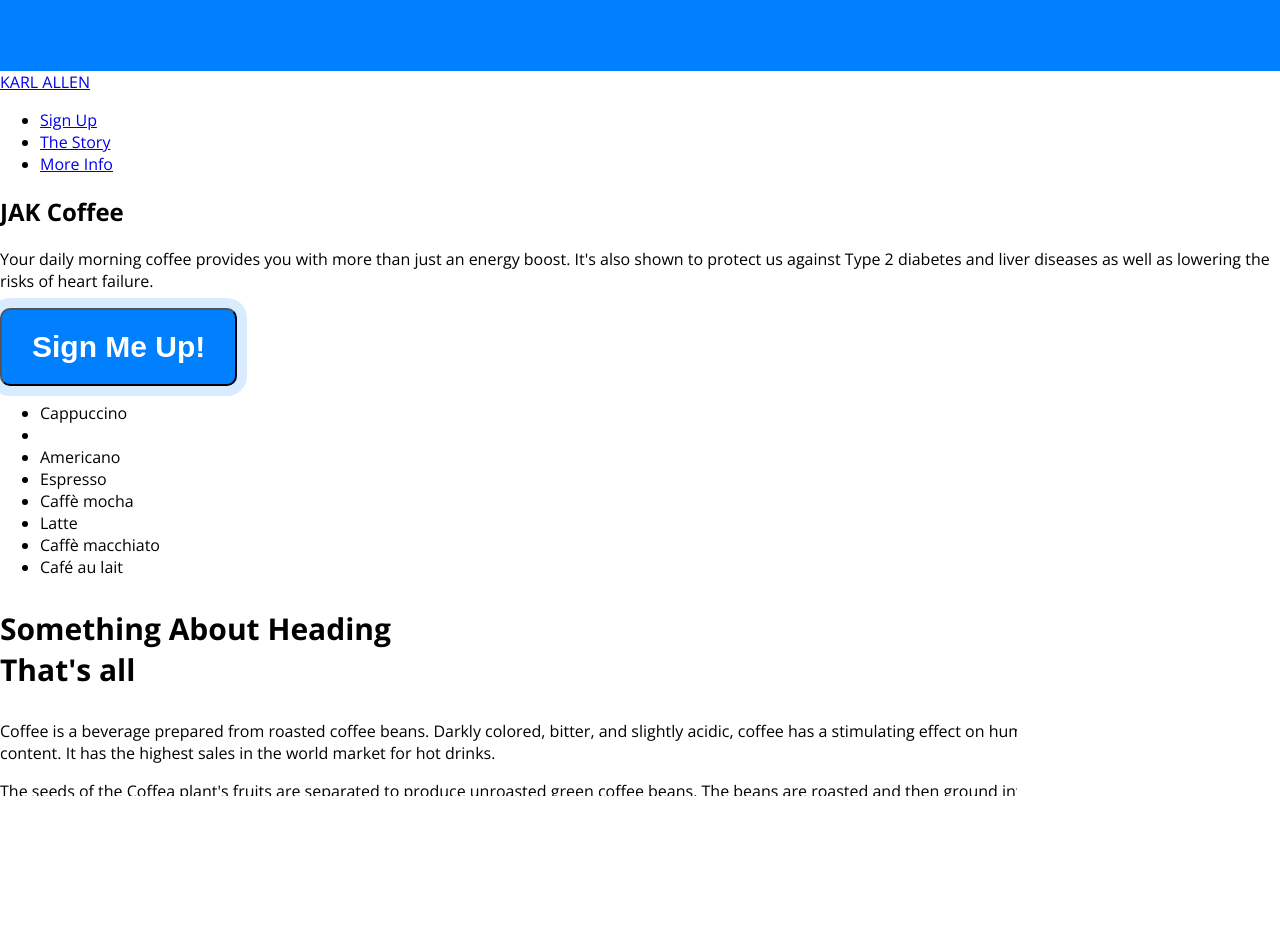
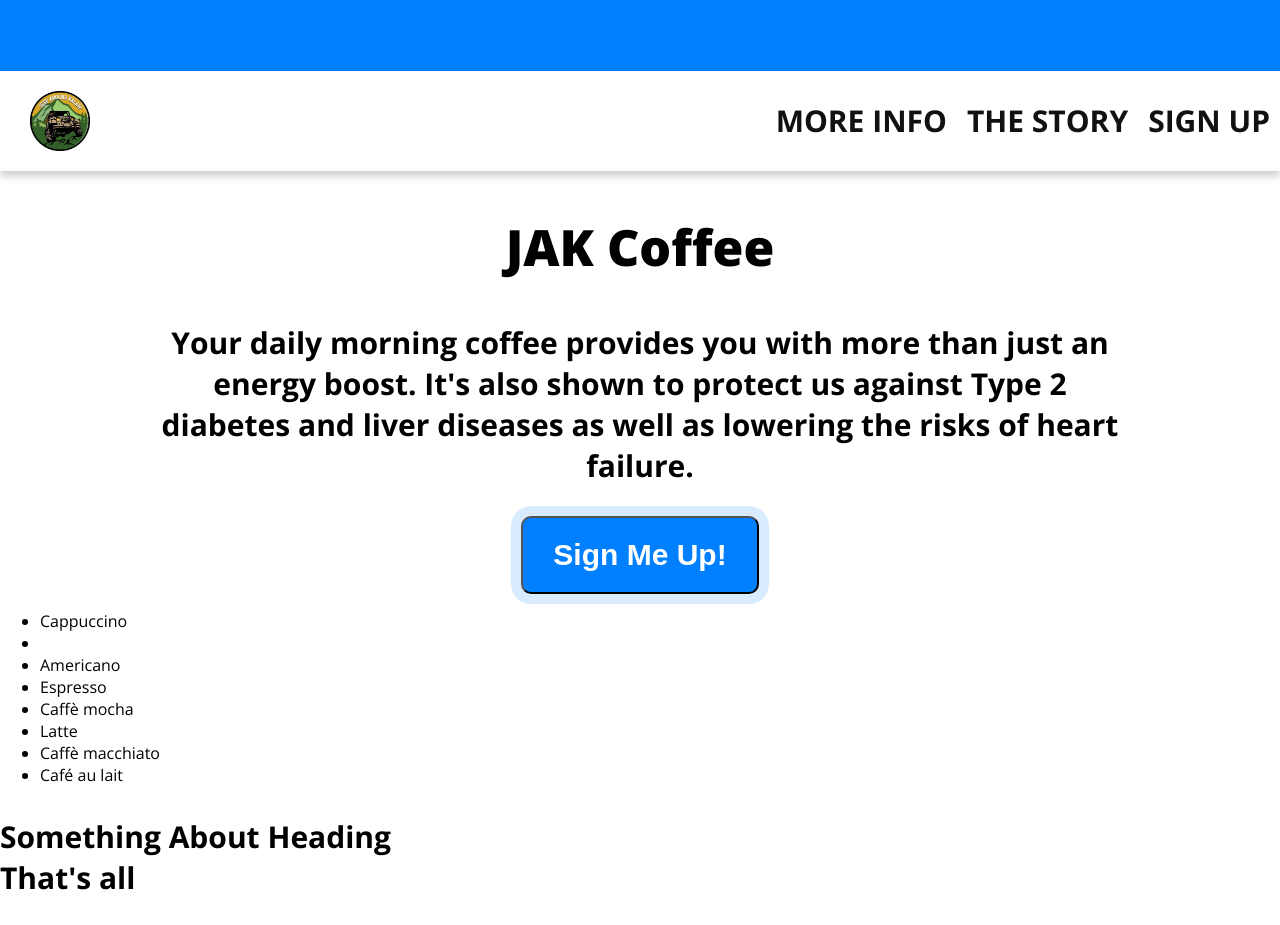
Before and after one commit to mgkg21/Karl-Allen, a plain HTML site: page index.html in a window 1280 px wide. Shown: the part 729-1654 px from the top of the page. Drawn offline with nearby package versions, Linux system fonts and the light colour scheme.

Commit message:
Nav and read more styling
Also did some HTML changes.

```diff
--- a/index.html
+++ b/index.html
@@ -20,6 +20,7 @@
 		<div class="character2"></div>
 		<div class="character3"></div>
 	</div>
+	<dav id="more-info"></dav>
 	<nav>
 		<a href="#" class="logo">KARL ALLEN</a>
 		<ul>
@@ -28,10 +29,12 @@
 			<li><a href="#more-info">More Info</a></li>
 		</ul>
 	</nav>
-	<div class="more-info" id="more-info">
-		<h2>JAK Coffee</h2>
-		<p>Your daily morning <span class="hilight">coffee</span> provides you with more than just an energy boost. It's also shown to protect us against Type 2 diabetes and liver diseases as well as lowering the risks of heart failure.</p>
-		<button class="cta">Sign Me Up!</button>
+	<div class="more-info">
+		<div class="wrapper">
+			<h2>JAK Coffee</h2>
+			<p>Your daily morning <span class="hilight">coffee</span> provides you with more than just an energy boost. It's also shown to protect us against Type 2 diabetes and liver diseases as well as lowering the risks of heart failure.</p>
+			<button class="cta">Sign Me Up!</button>
+		</div>
 	</div>
 	<div class="sep"></div>
 	<div class="story" id="story">
--- a/style.css
+++ b/style.css
@@ -11,6 +11,11 @@ h1{
 	font-size: 50px;
 }
 
+h2{
+	font-weight: 800;
+	font-size: 50px;
+}
+
 h3{
 	font-weight: bold;
 	font-size: 30px;
@@ -19,6 +24,12 @@ h3{
 h4{
 	font-weight: bold;
 	font-size: 20px;
+}
+
+p{
+	font-weight: bold;
+	font-size: 30px;
+	margin: 30px 0;
 }
 
 .wrapper{
@@ -95,20 +106,62 @@ button.cta.alt{
 	box-shadow: 0 0 0 10px rgba(0, 0, 0, .15);
 }
 
+nav{
+	height: 100px;
+	background-color: white;
+	box-shadow: 0 5px 8px rgba(0, 0, 0, .2);
+	position: sticky;
+	top: 0;
+}
+
+nav .logo{
+	display: block;
+	width: 60px;
+	height: 60px;
+	position: absolute; top: 40%; left: 0;
+	margin-top: -20px;
+	margin-left: 30px;
+	background: url(img/logo.jpg) no-repeat 0 0;
+	background-size: 100%;
+	overflow: hidden;
+	text-indent: -999px;
+}
+
+nav ul{
+	padding: 0;
+	margin: 0;
+}
+
+nav ul li{
+	margin: 0;
+	padding: 0;
+	display: block;
+	float: right;
+}
+
+nav ul li a{
+	display: block;
+	height: 100%;
+	box-sizing: border-box;
+	font-size: 30px;
+	text-transform: uppercase;
+	font-weight: bold;
+	color: #111111;
+	text-decoration: none;
+	padding: 35px 10px;
+	line-height: 30px;
+}
+
+.more-info{
+	text-align: center;
+}
+
 /*
 
-<div class="karl-banner">
-		<div class="wrapper">
-			<h4>Karl from Heart Soul presents</h4>
-			<h1>This is an <br/>
-			example site of project.</h1>
-			<h3>I create this site <br/>
-			as an example site of my project.</h3>
-			<a class="cta alt" href="#more-info" >Read More</a>
-		</div>
-		<div class="character1"></div>
-		<div class="character2"></div>
-		<div class="character3"></div>
+<div class="more-info" id="more-info">
+		<h2>JAK Coffee</h2>
+		<p>Your daily morning <span class="hilight">coffee</span> provides you with more than just an energy boost. It's also shown to protect us against Type 2 diabetes and liver diseases as well as lowering the risks of heart failure.</p>
+		<button class="cta">Sign Me Up!</button>
 	</div>
 
 */
```
